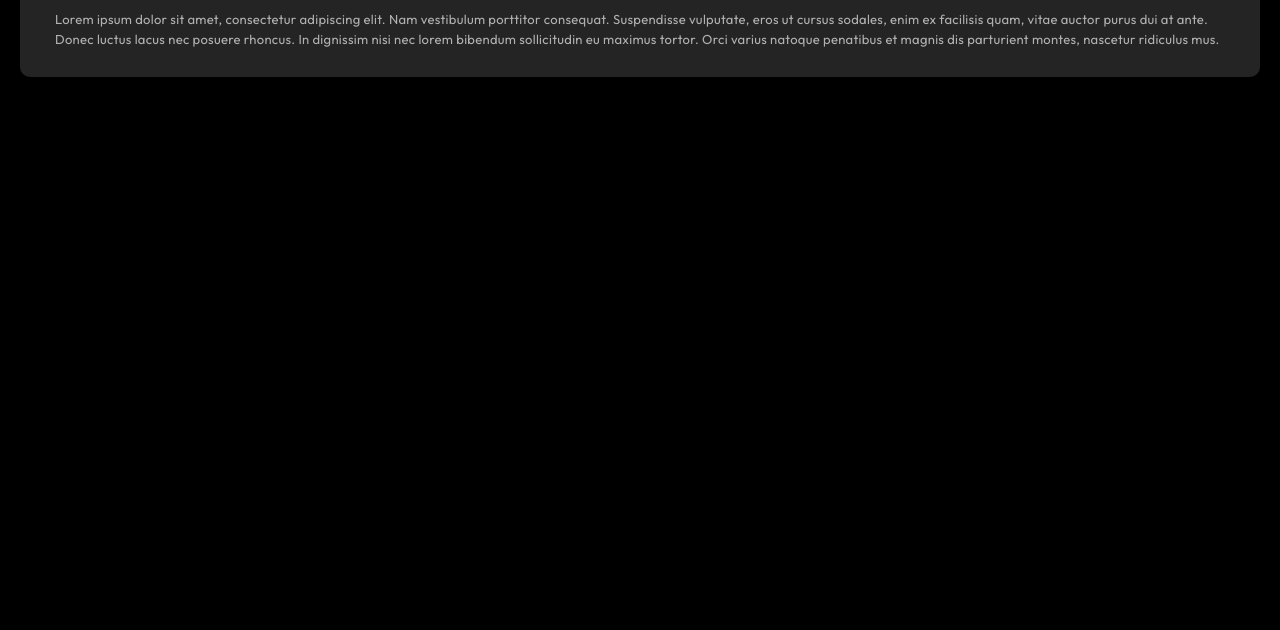
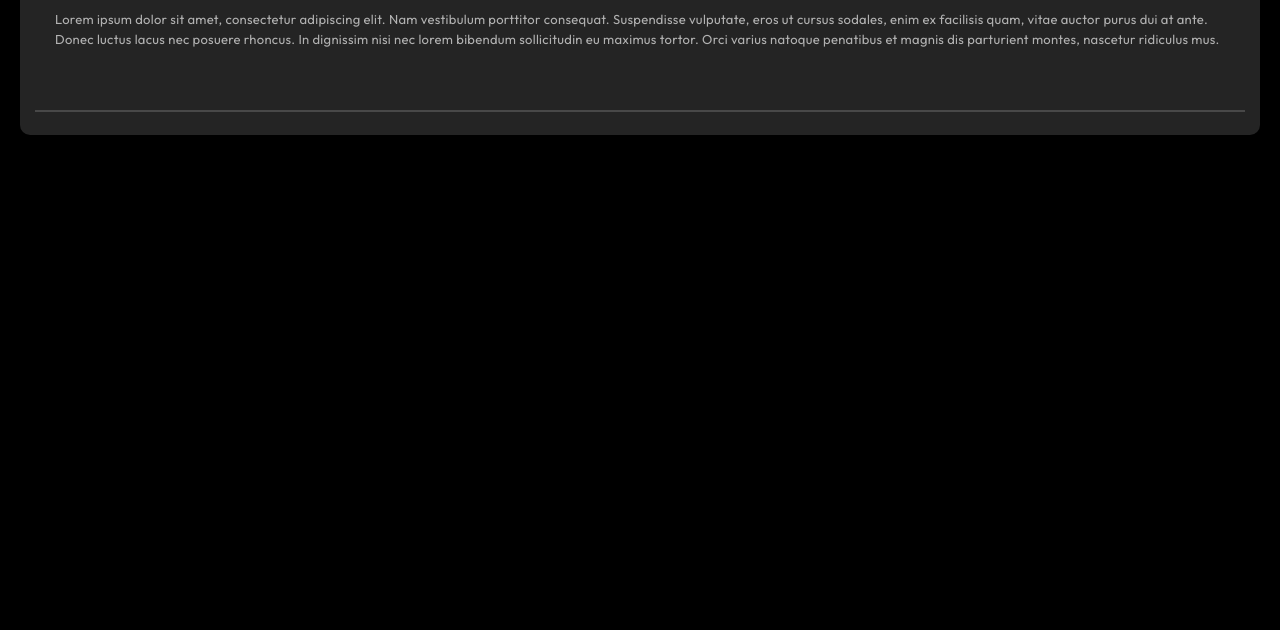
Before and after one commit to ZionD01/Online-Resume-using-HTML-CSS, a plain HTML site: page index.html in a window 1280 px wide. Shown: the part 190-820 px from the top of the page. Drawn offline with Linux system fonts and the light colour scheme.

Commit message:
Fifth Commit

```diff
--- a/index.html
+++ b/index.html
@@ -74,9 +74,10 @@
                     mus.</p>
             </div>
 
-
         </div>
 
+        <!-- END OF SECTION 1 -->
+<hr>
     </div>
 
 </body>
--- a/styles/styles.css
+++ b/styles/styles.css
@@ -84,6 +84,7 @@ body {
     font-size: small;
     color: rgba(255, 255, 255, 0.649);
     margin-left: 20px;
+    margin-bottom: 40px;
 
 }
 
@@ -130,3 +131,8 @@ body {
     margin-left: 5px;
 
 }
+
+hr {
+    width: 100%;
+    border: 1px solid rgba(255, 255, 255, 0.164)
+}
```
